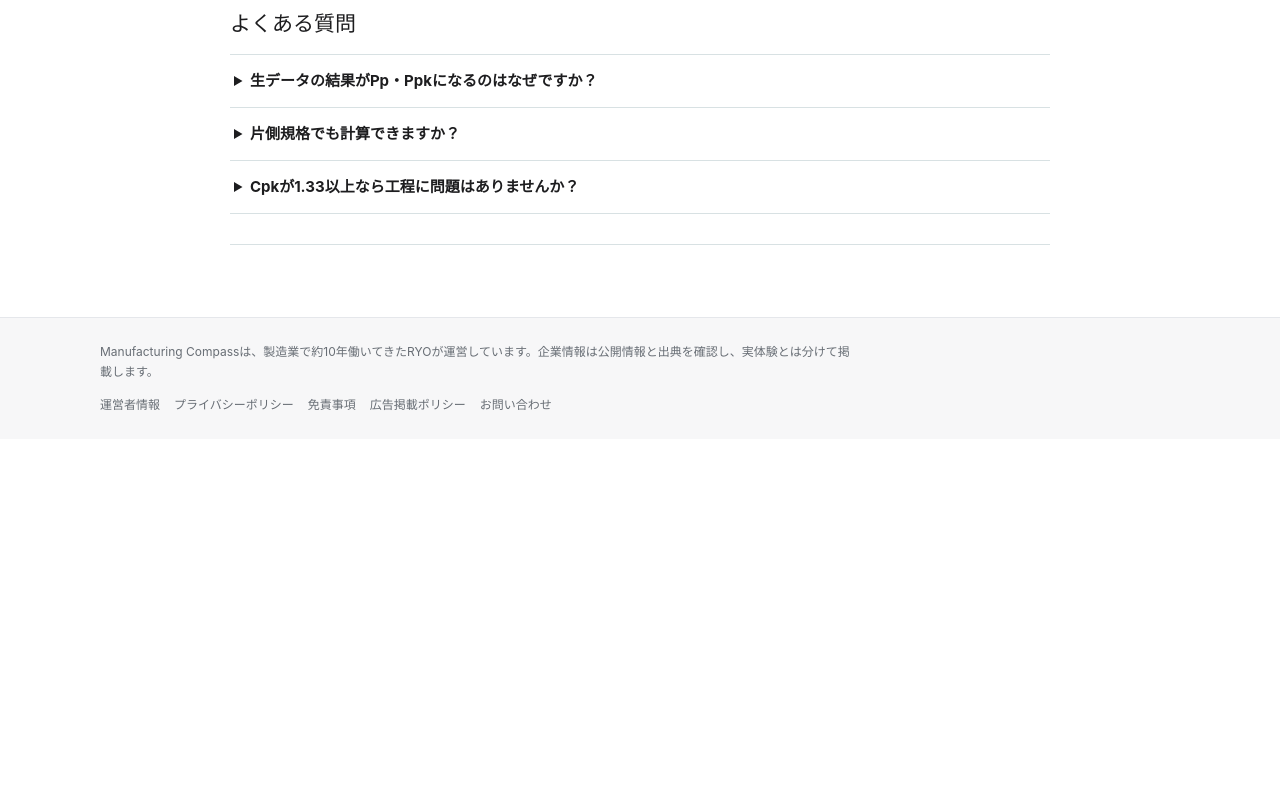
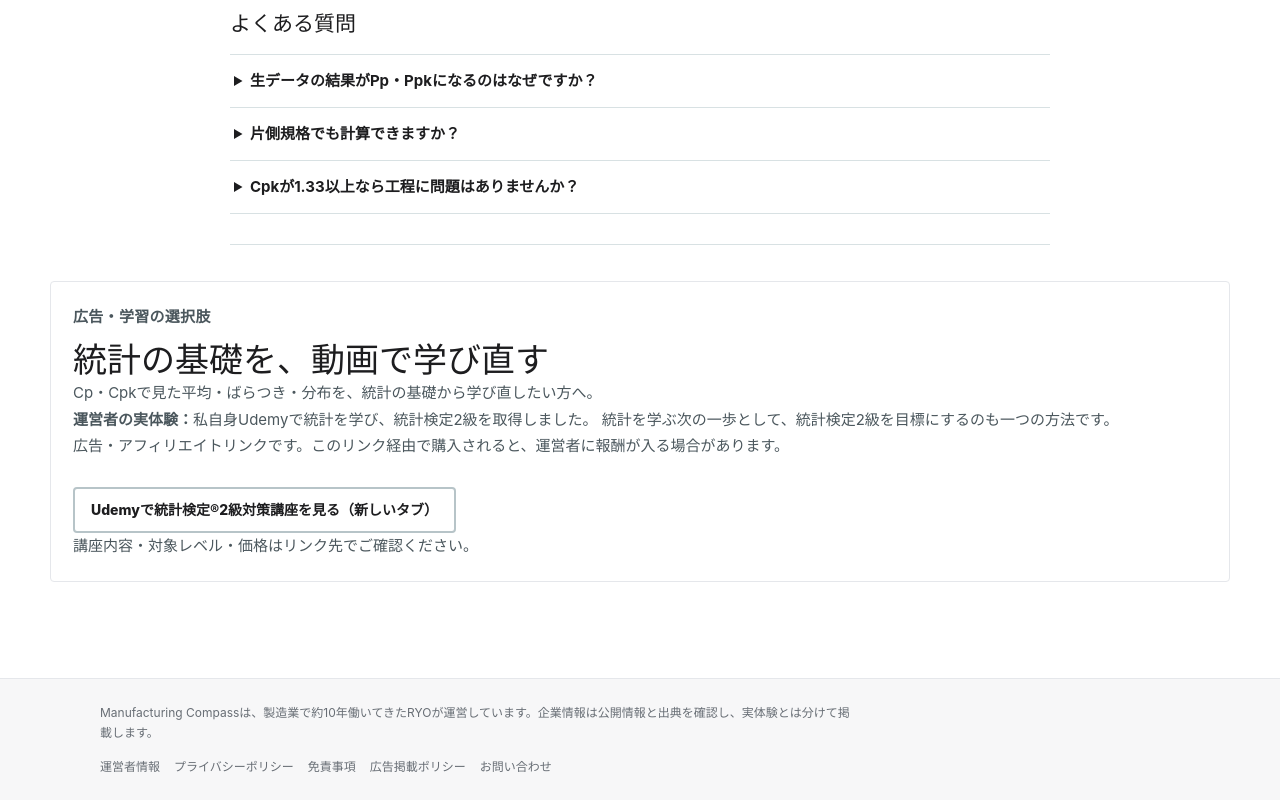
Before and after one commit to ryo0905-eng/manufacturing-compass, a Next.js app: page /tools/cpk in a window 1280 px wide. Shown: the part 2169-2969 px from the top of the page. Before the commit the page ends 2608 px from the top, so only its background shows below. Built offline with nearby package versions, Linux system fonts and the light colour scheme; no server answers.

Commit message:
feat: add tracked Udemy statistics course CTAs

```diff
--- a/src/app/guides/[slug]/page.tsx
+++ b/src/app/guides/[slug]/page.tsx
@@ -1,3 +1,4 @@
+import { StatisticsCourseCta } from "@/components/StatisticsCourseCta";
 import type { Metadata } from "next";
 import type { Route } from "next";
 import Link from "next/link";
@@ -199,6 +200,8 @@ export default async function GuidePage({ params }: GuidePageProps) {
           </nav>
         ) : null}
 
+        <StatisticsCourseCta sourcePage={`/guides/${guide.slug}`} />
+
         {guide.todayQuest ? <TodayAction action={guide.todayQuest} /> : null}
 
         {guide.showCareerCtas === false ? null : (
--- a/src/app/tools/control-chart/page.tsx
+++ b/src/app/tools/control-chart/page.tsx
@@ -1,3 +1,4 @@
+import { StatisticsCourseCta } from "@/components/StatisticsCourseCta";
 import type { Metadata } from "next";
 import Link from "next/link";
 import { ControlChartLearningTool } from "@/components/ControlChartLearningTool";
@@ -15,4 +16,5 @@ export default function ControlChartPage(){return <main className="control-chart
   <section className="control-rule-reference" aria-labelledby="control-rule-reference-title"><header><p className="section-label">CONTROL RULE REFERENCE</p><h2 id="control-rule-reference-title">3つの判定方法は、感度が違う</h2><p>管理限界外だけを見る基本判定に、連続点やσゾーンの判定を加えると、小さな変化を見つけやすくなる一方、誤警報も増えます。</p></header><div>{(["basic","weco","nelson"] as const).map((id)=><article key={id}><header><span>{id==="basic"?"01":id==="weco"?"02":"03"}</span><div><h3>{controlRuleCatalog[id].name}</h3><p>{controlRuleCatalog[id].summary}</p></div></header><ol>{controlRuleCatalog[id].rules.map((rule)=><li key={rule.id}><span>{rule.id}</span><div><strong>{rule.condition}</strong><small>{rule.meaning}</small></div></li>)}</ol></article>)}</div><aside><strong>すべてONが正解ではありません。</strong><p>工程知識、検出したい変化、誤警報への対応コスト、会社・顧客の基準に合わせて選びます。R・MR管理図では、適用できるルールがXbar・I管理図より限定されます。</p></aside></section>
   <article className="control-chart-document"><header><p className="section-label">PRACTICAL SUMMARY</p><h2>管理図は、データの取り方から選ぶ</h2><p>同じ時点で複数個を測るならXbar-R、1個ずつならI-MRが入口です。Xbar-Rでは、まずR管理図で群内ばらつきを確認してからXbar管理図を読みます。</p></header><div><section><h3>判定ルール</h3><p>基本の3σ、Western Electric、Nelsonでは感度が異なります。ルールを増やすほど小さな変化を検出しやすくなりますが、誤警報も増えます。</p></section><section><h3>管理限界と規格限界</h3><p>管理限界は工程データ、規格限界は製品要求から決まります。管理状態と規格適合は別の判断です。</p></section><section><h3>検出後の行動</h3><p>原因を断定せず、設備、材料、測定器、作業者、環境、変更履歴を検出時刻と照合します。</p></section></div></article>
   <nav className="tool-related-links" aria-label="関連ツール"><span>関連ツール</span><Link href="/tools/yield-analysis">歩留まり低下を製品・装置で調べる →</Link><Link href="/tools/yield-dashboard">異常発見から確認実験まで体験 →</Link><Link href="/tools/oee">設備ロスの改善効果を試す →</Link><Link href="/guides/six-sigma">シックスシグマとDMAICの全体像 →</Link><Link href="/tools/cpk">工程能力を確認する →</Link><Link href="/tools/doe">実験計画法を学ぶ →</Link></nav>
-</main>}
+<StatisticsCourseCta sourcePage="/tools/control-chart" />
+  </main>}
--- a/src/app/tools/cpk/page.tsx
+++ b/src/app/tools/cpk/page.tsx
@@ -1,3 +1,4 @@
+import { StatisticsCourseCta } from "@/components/StatisticsCourseCta";
 import type { Metadata } from "next";
 import Link from "next/link";
 import { CpkToolExperience } from "@/components/CpkToolExperience";
@@ -46,6 +47,7 @@ export default function CpkToolPage() {
         <section><h3>Excelで計算する場合との違い</h3><p>Excelでも同じ式で計算できます。このツールは、列データを貼り付けるだけで入力件数、分布、規格中心からのずれ、確認候補を一度に整理するためのものです。元データは保存せず、入力内容も自動で整形しません。</p></section>
         <section className="capability-faq"><h3>よくある質問</h3>{faq.map((item) => <details key={item.question}><summary>{item.question}</summary><p>{item.answer}</p></details>)}</section>
       </article>
-    </main>
+    <StatisticsCourseCta sourcePage="/tools/cpk" />
+  </main>
   );
 }
--- a/src/app/tools/doe/page.tsx
+++ b/src/app/tools/doe/page.tsx
@@ -1,3 +1,4 @@
+import { StatisticsCourseCta } from "@/components/StatisticsCourseCta";
 import type { Metadata } from "next";
 import Link from "next/link";
 import { DoeDesignComparison } from "@/components/DoeDesignComparison";
@@ -54,5 +55,6 @@ export default function DoeToolPage() {
     </section>
 
     <section className="doe-next-learning"><div><p className="section-label">KEEP LEARNING</p><h3>次の実務学習へ</h3><p>工程能力や製造業・半導体の技術解説も、実際の判断とつなげて確認できます。</p></div><nav aria-label="次に学ぶ内容"><Link href="/guides/ai-prototyping-requirements"><span>AIプロトタイピング</span><strong>このツールを試作・改善した記録を読む</strong></Link><Link href="/guides/six-sigma"><span>シックスシグマ</span><strong>DMAICの中でDoEを使う位置を確認する</strong></Link><Link href="/tools/cpk"><span>Cp・Cpk計算ツール</span><strong>平均とばらつきから工程能力を学ぶ</strong></Link><Link href="/guides"><span>技術ガイド</span><strong>製造業・半導体の解説を読む</strong></Link></nav></section>
+  <StatisticsCourseCta sourcePage="/tools/doe" />
   </main>;
 }
--- a/src/app/tools/gage-rr/page.tsx
+++ b/src/app/tools/gage-rr/page.tsx
@@ -1,3 +1,4 @@
+import { StatisticsCourseCta } from "@/components/StatisticsCourseCta";
 import type { Metadata } from "next";
 import Link from "next/link";
 import { GageRrLearningExperience } from "@/components/GageRrLearningExperience";
@@ -15,4 +16,5 @@ export default function GageRrPage(){return <main className="grr-page">
   <section className="grr-process"><header><p className="section-label">PRACTICAL PROCESS</p><h2>一般的なGage R&amp;Rの進め方</h2><p>解析から始めず、何を判断するための測定かを決め、実際の測定条件を再現して調査します。</p></header><ol><li><span>01</span><div><strong>目的と要求を決める</strong><p>良否判定、工程管理、改善前後の比較など、測定値を何に使うか明確にします。</p></div></li><li><span>02</span><div><strong>代表部品を選ぶ</strong><p>似た部品だけでなく、実工程で生じる範囲をカバーする部品を選びます。</p></div></li><li><span>03</span><div><strong>普段の条件で測る</strong><p>実際の測定者、測定器、治具、手順、環境を使い、全員が全ての部品を反復測定します。</p></div></li><li><span>04</span><div><strong>順番をランダム化する</strong><p>部品番号や前回値を意識して、測定値を無意識に合わせる影響を減らします。</p></div></li><li><span>05</span><div><strong>グラフと分散成分を見る</strong><p>繰返し、測定者差、交互作用、部品差を確認してから%GRRとndcを読みます。</p></div></li><li><span>06</span><div><strong>改善して再調査する</strong><p>治具や手順を変更したら、改善後の条件で新しい調査を実施します。</p></div></li></ol></section>
   <section className="grr-method"><div><p className="section-label">METHOD &amp; LIMITS</p><h2>6σのStudy Variationで比較する学習モデル</h2><p>%Study Varは各標準偏差を全変動の標準偏差で割った比、%Contributionは各分散成分を全分散で割った比です。ndcは部品間標準偏差とGage標準偏差の比から、識別できるカテゴリ数の目安を示します。</p></div><aside><strong>実務の承認判定には使わないでください</strong><p>偏り、直線性、長期安定性はこの初期版の対象外です。顧客・社内のMSA手順を優先し、代表部品とランダム化した調査で確認してください。</p></aside><footer>計算定義の参考: <a href="https://support.minitab.com/en-us/minitab/help-and-how-to/quality-and-process-improvement/measurement-system-analysis/how-to/gage-study/crossed-gage-r-r-study/methods-and-formulas/gage-r-r-table/" rel="noreferrer" target="_blank">Minitab Crossed Gage R&amp;R methods</a>・<a href="https://www.itl.nist.gov/div898/handbook/mpc/section4/mpc4.htm" rel="noreferrer" target="_blank">NIST Gauge R&amp;R studies</a></footer></section>
   <nav className="tool-related-links" aria-label="関連ツール"><span>次の判断</span><Link href="/guides/six-sigma">シックスシグマとDMAICの全体像 →</Link><Link href="/tools/control-chart">工程が安定しているか確認 →</Link><Link href="/tools/cpk">工程能力を確認 →</Link></nav>
-</main>}
+<StatisticsCourseCta sourcePage="/tools/gage-rr" />
+  </main>}
--- a/src/app/tools/yield-analysis/page.tsx
+++ b/src/app/tools/yield-analysis/page.tsx
@@ -1,3 +1,4 @@
+import { StatisticsCourseCta } from "@/components/StatisticsCourseCta";
 import type { Metadata } from "next";
 import Link from "next/link";
 import { StructuredData } from "@/components/StructuredData";
@@ -29,5 +30,6 @@ export default function YieldAnalysisPage() {
       <aside><strong>計算根拠</strong><p>p管理図は、良品／不良品の二項データを対象とするNIST/SEMATECHの説明と3σ式を確認しています。初版では正規近似が難しい少数・低不良率や、過分散・依存性に対する高度な補正は行いません。</p><a href="https://www.itl.nist.gov/div898/handbook/pmc/section3/pmc332.htm" rel="noreferrer" target="_blank">NIST/SEMATECH: Proportions Control Charts ↗</a></aside>
     </article>
     <nav className="tool-related-links" aria-label="関連ツールと解説"><span>関連ツール</span><Link href="/tools/yield-dashboard">架空工場で原因調査を体験 →</Link><Link href="/tools/control-chart">管理図の判定ルールを学ぶ →</Link><Link href="/tools/oee">不良ロスをOEEで見る →</Link><Link href="/guides/six-sigma">DMAICで調査の流れを整理 →</Link></nav>
+  <StatisticsCourseCta sourcePage="/tools/yield-analysis" />
   </main>;
 }
--- a/src/app/tools/yield-dashboard/page.tsx
+++ b/src/app/tools/yield-dashboard/page.tsx
@@ -1,3 +1,4 @@
+import { StatisticsCourseCta } from "@/components/StatisticsCourseCta";
 import type { Metadata } from "next";
 import Link from "next/link";
 import { StructuredData } from "@/components/StructuredData";
@@ -47,5 +48,6 @@ export default function YieldDashboardPage() {
 
       <section aria-labelledby="related-title"><header><p className="section-label">NEXT LEARNING</p><h2 id="related-title">関連する品質管理・データ活用</h2><p>今回のデモは画面要件と調査の流れを学ぶものです。手元の集計、工程の安定性、能力、改善実験は専用ツールで確認できます。</p></header><nav className={styles.related} aria-label="関連ページ"><Link href="/tools/yield-analysis">手元のデータで歩留まりを解析</Link><Link href="/tools/control-chart">管理図で時間変化を学ぶ</Link><Link href="/tools/cpk">Cp・Cpkで工程能力を確認</Link><Link href="/tools/doe">確認実験の設計を学ぶ</Link><Link href="/guides/six-sigma">DMAICで改善の流れを整理</Link></nav></section>
     </article>
+  <StatisticsCourseCta sourcePage="/tools/yield-dashboard" />
   </main>;
 }
--- /dev/null
+++ b/src/components/StatisticsCourseCta.module.css
@@ -0,0 +1,11 @@
+.panel {
+  margin-block: 24px;
+  min-width: 0;
+}
+
+.panel a {
+  max-width: 100%;
+  white-space: normal;
+  overflow-wrap: anywhere;
+  text-align: center;
+}
--- /dev/null
+++ b/src/components/StatisticsCourseCta.tsx
@@ -0,0 +1,20 @@
+import { StatisticsCourseLink } from "@/components/StatisticsCourseLink";
+import { statisticsCourse, statisticsLearningContexts } from "@/data/learning-affiliates";
+import styles from "./StatisticsCourseCta.module.css";
+
+export function StatisticsCourseCta({ sourcePage }: { sourcePage: string }) {
+  const context = statisticsLearningContexts[sourcePage];
+  if (!context) return null;
+
+  return (
+    <aside className={`cta-panel ${styles.panel}`} aria-labelledby="statistics-course-title">
+      <p className="section-label">広告・学習の選択肢</p>
+      <h2 id="statistics-course-title">統計の基礎を、動画で学び直す</h2>
+      <p>{context}</p>
+      <p><strong>運営者の実体験：</strong>{statisticsCourse.experience} 統計を学ぶ次の一歩として、統計検定2級を目標にするのも一つの方法です。</p>
+      <p className="disclosure">{statisticsCourse.disclosure}</p>
+      <div className="cta-actions"><StatisticsCourseLink sourcePage={sourcePage} /></div>
+      <p className="disclosure">講座内容・対象レベル・価格はリンク先でご確認ください。</p>
+    </aside>
+  );
+}
--- /dev/null
+++ b/src/components/StatisticsCourseLink.tsx
@@ -0,0 +1,23 @@
+"use client";
+
+import { statisticsCourse } from "@/data/learning-affiliates";
+import { trackEvent } from "@/lib/analytics";
+
+export function StatisticsCourseLink({ sourcePage }: { sourcePage: string }) {
+  return (
+    <a
+      className="button ghost"
+      href={statisticsCourse.url}
+      target="_blank"
+      rel="sponsored nofollow noopener noreferrer"
+      onClick={() => trackEvent("affiliate_outbound_click", {
+        service_id: statisticsCourse.provider,
+        course_id: statisticsCourse.id,
+        source_page: sourcePage,
+        cta_location: "statistics_learning_after_content",
+      })}
+    >
+      Udemyで{statisticsCourse.name}を見る（新しいタブ）
+    </a>
+  );
+}
--- /dev/null
+++ b/src/data/learning-affiliates.ts
@@ -0,0 +1,22 @@
+// 講座名・URL・実体験は2026-09-14の運営者提供情報。
+export const statisticsCourse = {
+  id: "udemy-statistics-grade-2",
+  provider: "udemy",
+  name: "統計検定®2級対策講座",
+  url: "https://trk.udemy.com/yZvxE3",
+  updatedAt: "2026-09-14",
+  experience: "私自身Udemyで統計を学び、統計検定2級を取得しました。",
+  disclosure: "広告・アフィリエイトリンクです。このリンク経由で購入されると、運営者に報酬が入る場合があります。",
+} as const;
+
+// 単なる用語の登場ではなく、統計を学ぶ意図があるページだけに掲載する。
+export const statisticsLearningContexts: Readonly<Record<string, string>> = {
+  "/tools/cpk": "Cp・Cpkで見た平均・ばらつき・分布を、統計の基礎から学び直したい方へ。",
+  "/tools/doe": "DOEで扱う効果と誤差の違いを理解するために、統計の基礎から学び直したい方へ。",
+  "/tools/control-chart": "管理図で見たばらつきや偶然の変動を、統計の基礎から整理したい方へ。",
+  "/tools/gage-rr": "測定のばらつきや分散の考え方を、統計の基礎から学び直したい方へ。",
+  "/tools/yield-analysis": "歩留まりの差や変動を読むために、統計の基礎を学び直したい方へ。",
+  "/tools/yield-dashboard": "データから原因候補を考える体験の次に、統計の基礎を学び直したい方へ。",
+  "/guides/six-sigma": "DMAICと各手法の役割を整理した次に、土台となる統計を学びたい方へ。",
+  "/guides/quality-engineer-route": "品質の仕事に向けた準備として、統計の基礎を学び直したい方へ。",
+};
```
Also changed, not shown: 5 other files (tests, documents, lock files or other folders).
